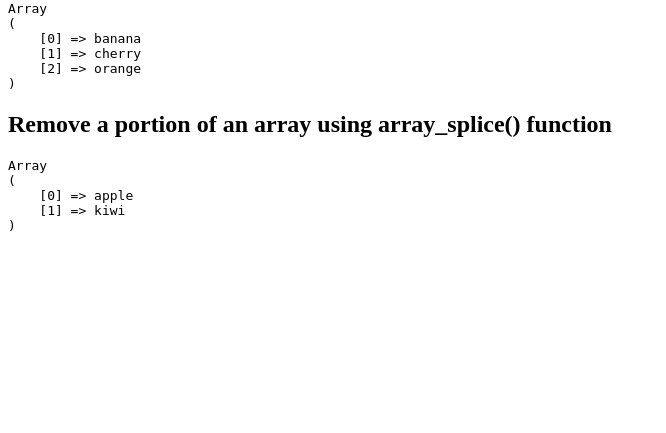
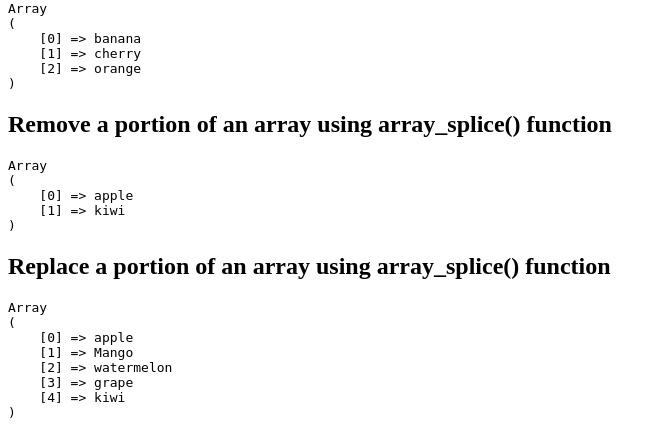
Before and after one commit to MehediAlam49/php_learning, a PHP site: page /arrays.php in a window 1280 px wide. Shown: the part 5360-5793 px from the top of the page, without its empty margins (0-666 px from the left). Before the commit the page ends 5591 px from the top, so only its background shows below. Run offline with PHP 8.4, Linux system fonts and the light colour scheme.

Commit message:
Replace a portion of an array using array_splice() function

```diff
--- a/arrays.php
+++ b/arrays.php
@@ -298,6 +298,14 @@ print_r($fruits);
 echo "</pre>";
 
 
+// Replace a portion of an array using array_splice() function
+echo "<h2>Replace a portion of an array using array_splice() function</h2>";
+$fruits = ["apple", "banana", "cherry", "orange", "kiwi"];
+array_splice($fruits, 1, 3, ["Mango", "watermelon", "grape"]);
+echo "<pre>";
+print_r($fruits);
+echo "</pre>";
+
 
 
 
```
